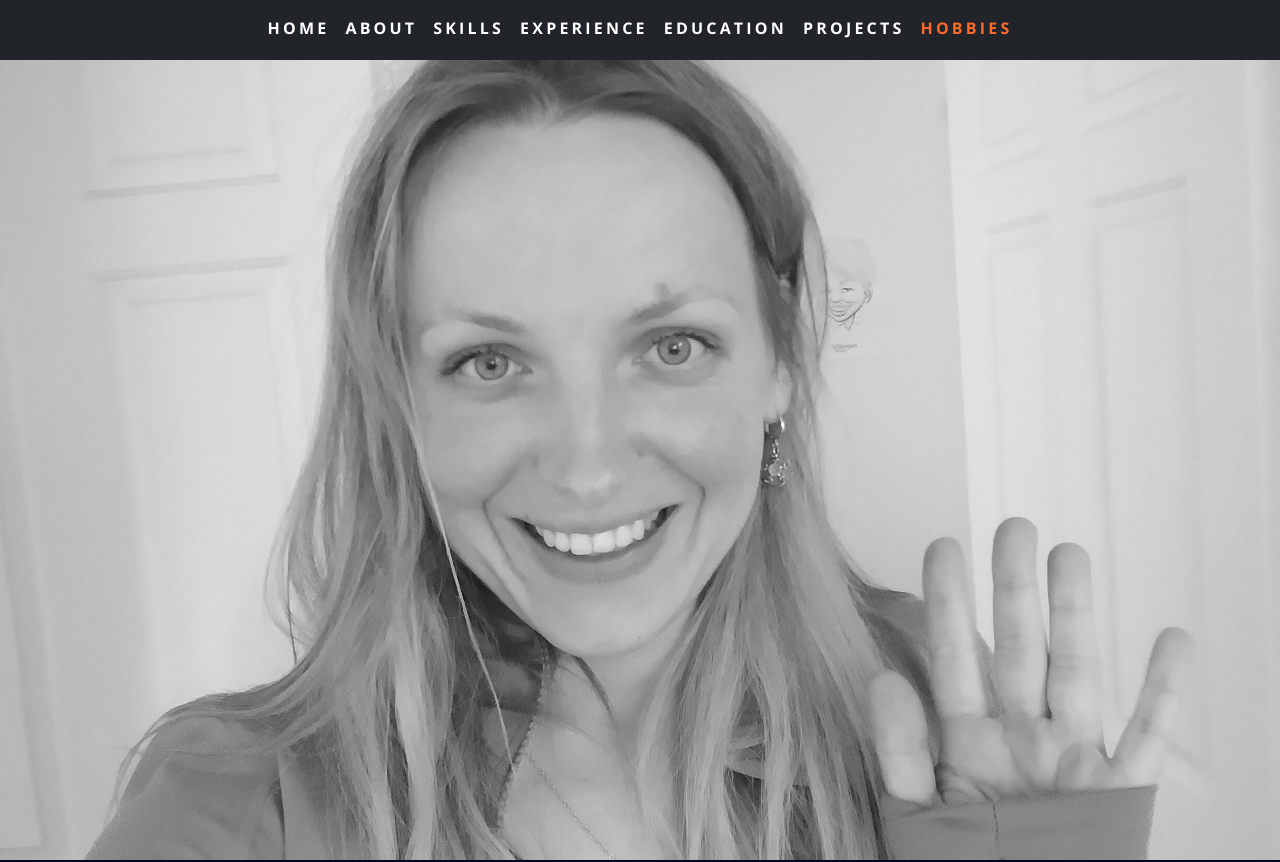
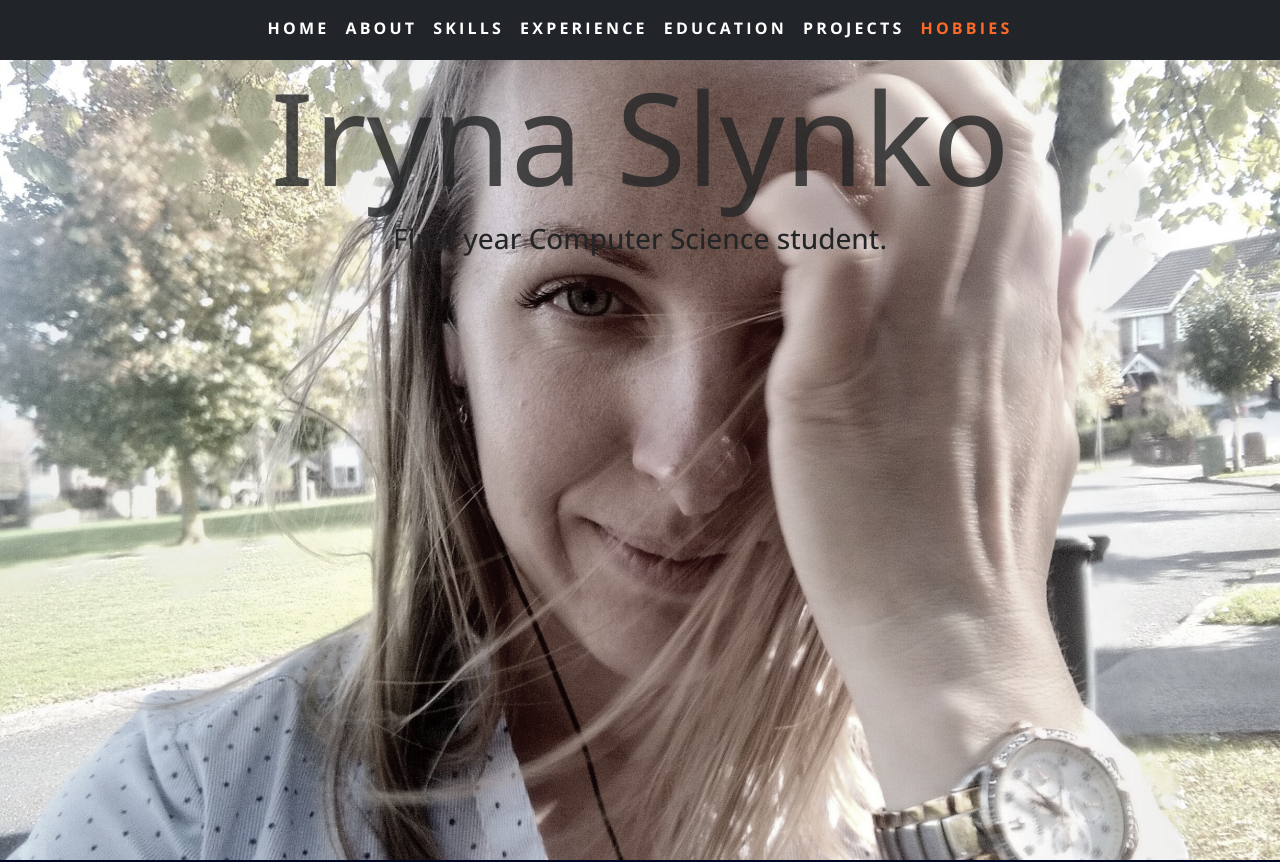
Before and after one commit to Iryna-Slynko/iryna-slynko-personal-website, a React (Create React App) app: page / in a window 1280 px wide. Shown: the top 862 px of the page. Built offline with nearby package versions, Linux system fonts and the light colour scheme.

Commit message:
Add title

```diff
--- a/src/App.tsx
+++ b/src/App.tsx
@@ -6,6 +6,8 @@ import Header from './components/Header';
 import Hobbies from './components/Hobbies';
 import Resume from './components/Resume';
 import Container from 'react-bootstrap/Container';
+import Row from 'react-bootstrap/Row';
+import Col from 'react-bootstrap/Col';
 
 import {
   library
@@ -22,6 +24,14 @@ library.add(
 )
 
 const hero = <section className="hero bg-dark">
+  <Container className="center-text">
+    <Row className="align-items-end">
+      <Col>
+        <h1>Iryna Slynko</h1>
+        <h3>Final year Computer Science student.</h3>
+      </Col>
+    </Row>
+  </Container>
 </section>;
 
 function App() {
--- a/src/components/About.tsx
+++ b/src/components/About.tsx
@@ -29,9 +29,9 @@ export default function About() {
       </p>
       <Row>
         <Col>
+          <Button variant="secondary" href="Iryna-Slynko.pdf" target='_blank'>Download My Resume</Button>
         </Col>
-        <Col>
-          <Button variant="secondary" href="Iryna-Slynko.pdf" target='_blank'>Download My Resume</Button>
+        <Col className='d-flex'>
         </Col>
       </Row>
       </Col>
--- a/src/styles/Hero.scss
+++ b/src/styles/Hero.scss
@@ -1,8 +1,8 @@
 .hero {
   height: 100vh;
   justify-content: center;
-  background: url(../images/hero11.jpg);
-  filter: grayscale(1);
+  background: url(../images/hero6.jpg);
+  filter: grayscale(0.7);
   background-size: cover;
   background-position: center center;
   background-repeat: no-repeat;
@@ -15,6 +15,24 @@
   z-index: 4;
 }
 
-.sticky + main {
+.sticky+main {
   padding-top: 60px;
 }
+
+.center-text {
+  justify-content: center;
+  text-align: center;
+
+  .row {
+    height: 100%;
+  }
+
+  h1 {
+    font-size: calc(10vw);
+    opacity: 0.8;
+  }
+
+  h2 {
+    font-size: calc(5vw);
+  }
+}
```
